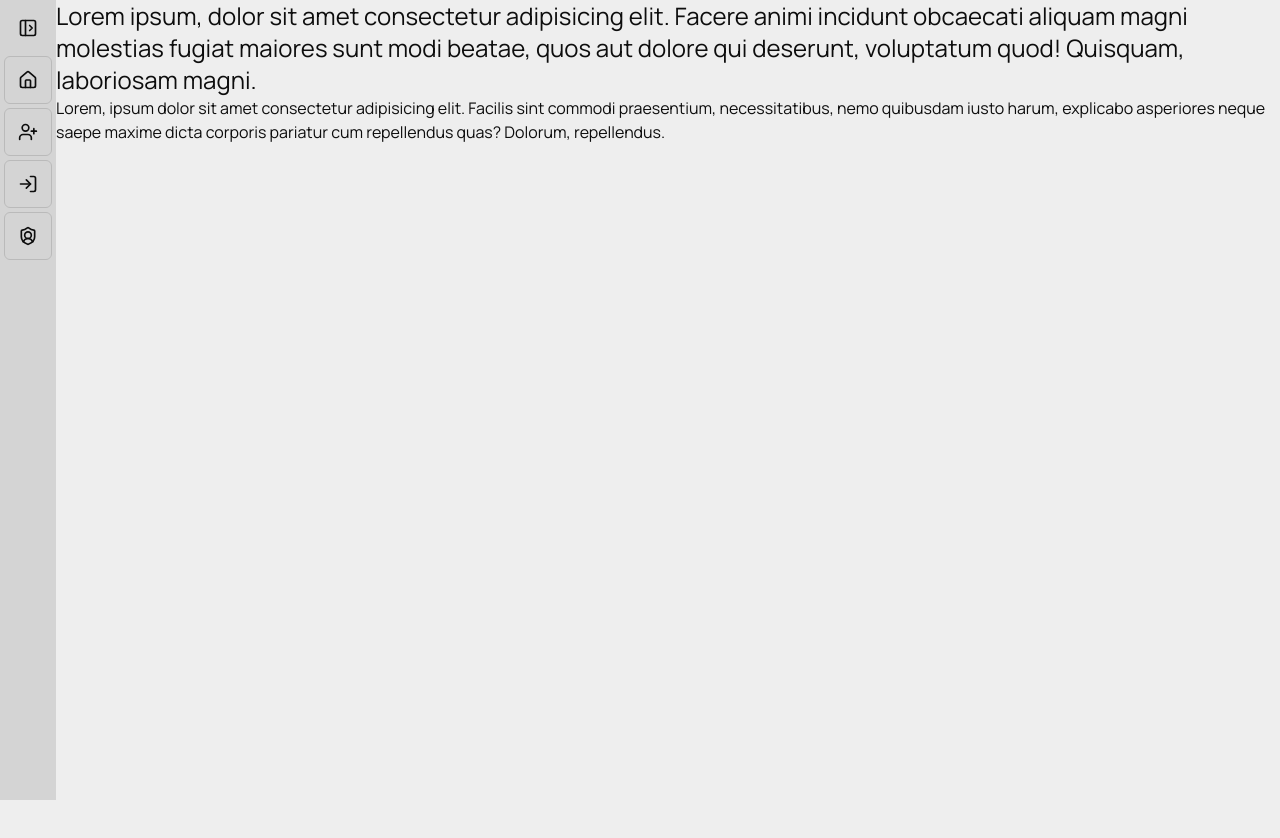
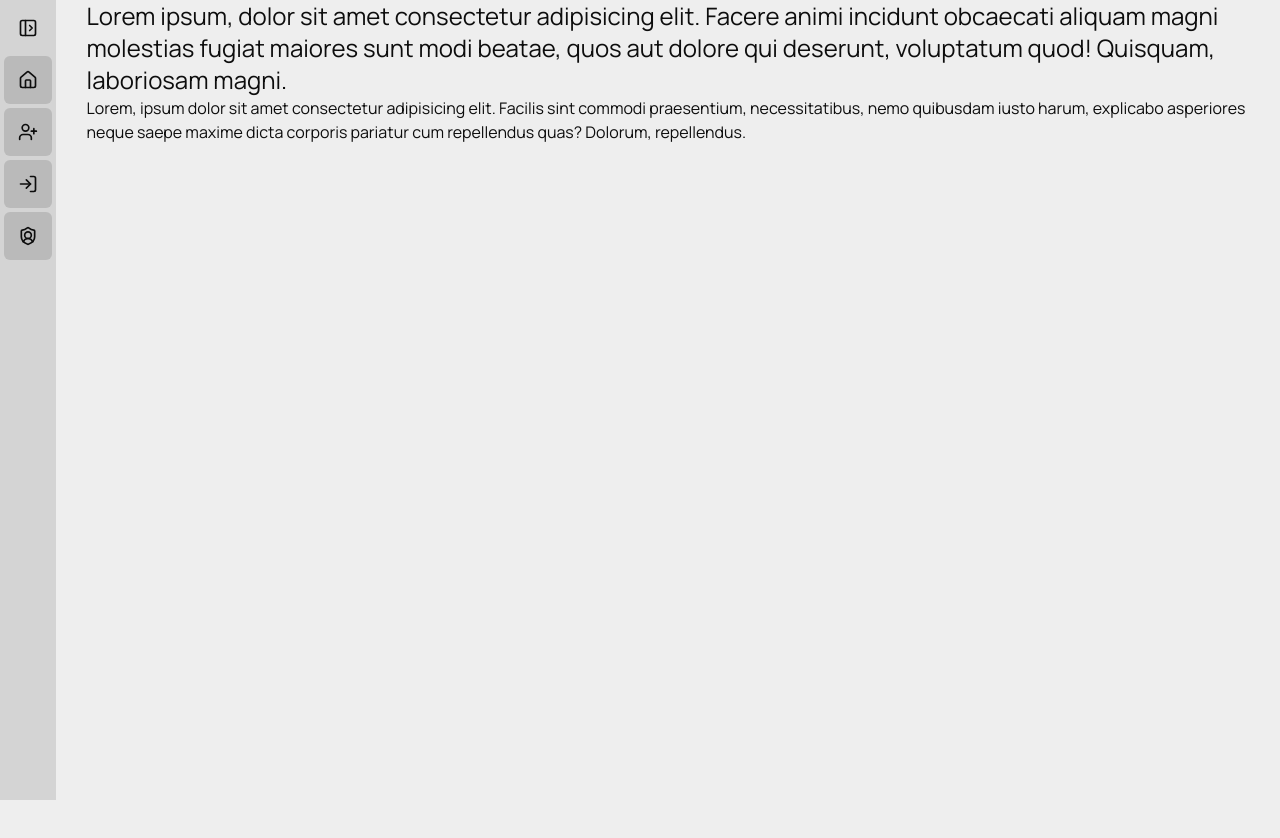
Before and after one commit to StinkyCheeseStudios/Sisyphus, a SvelteKit app: page / in a window 1280 px wide. Shown: the top 838 px of the page. Built offline with nearby package versions, Linux system fonts and the light colour scheme.

Commit message:
Fixed root layout issue causing a horizontal scrollbar
Also changed the nav item style a tiny bit. I don't know if I like the new one more or not but there it is

```diff
--- a/src/routes/+layout.svelte
+++ b/src/routes/+layout.svelte
@@ -58,7 +58,7 @@
 </svelte:head>
 
 <!--Main content container with flex-col to set sidebar and page content below header-->
-<div class="min-h-dvh w-screen flex flex-col">
+<div class="min-h-dvh w-full flex flex-col">
 
   <Header {toggleMenu} {isMenuOpen} />
 
--- a/src/routes/+page.svelte
+++ b/src/routes/+page.svelte
@@ -1,7 +1,7 @@
 
 <!--JUST A SIMPLE TEST PAGE SO THAT I COULD TEST SCROLLING BEHAVIOUR FOR HEADER AND SIDEBAR-->
 <!--CAN BE REMOVED OR EDITED FREELY-->
-<div class="w-95% h-[300vh]">
+<div class="w-[95%] mx-auto h-[300vh]">
   <h1
     class="text-2xl"
   >
--- a/src/routes/NavDropdown.svelte
+++ b/src/routes/NavDropdown.svelte
@@ -10,7 +10,7 @@
 <li class="w-full flex flex-col gap-1">
   <button
     onclick={() => { toggleActiveDropdown(item.text) }}
-    class="w-full h-12 hover:bg-main-3 border border-main-3 rounded-md flex items-center"
+    class="w-full h-12 bg-main-3 hover:bg-main-4 rounded-md flex items-center"
   >
     <div class="h-full aspect-square flex justify-center items-center">
       <item.icon size={20} />
--- a/src/routes/NavItem.svelte
+++ b/src/routes/NavItem.svelte
@@ -7,7 +7,7 @@
 <li>
   <a
     href={item.href}
-    class="w-full h-12 hover:bg-main-3 border border-main-3 rounded-md flex items-center text-nowrap"
+    class="w-full h-12 bg-main-3 hover:bg-main-4 rounded-md flex items-center text-nowrap"
   >
     <div class="h-full aspect-square flex justify-center items-center">
       <item.icon size={20} />
```
